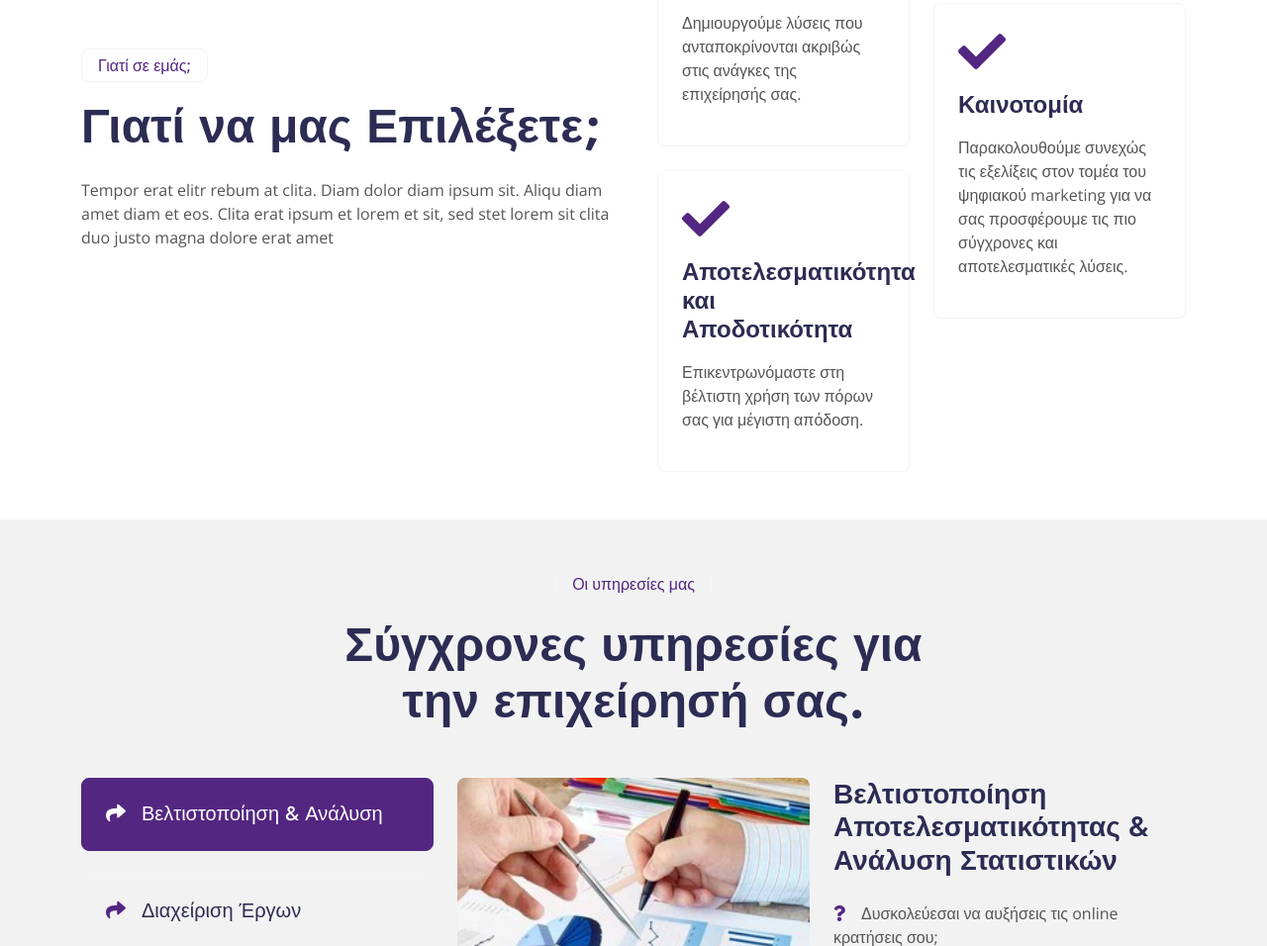
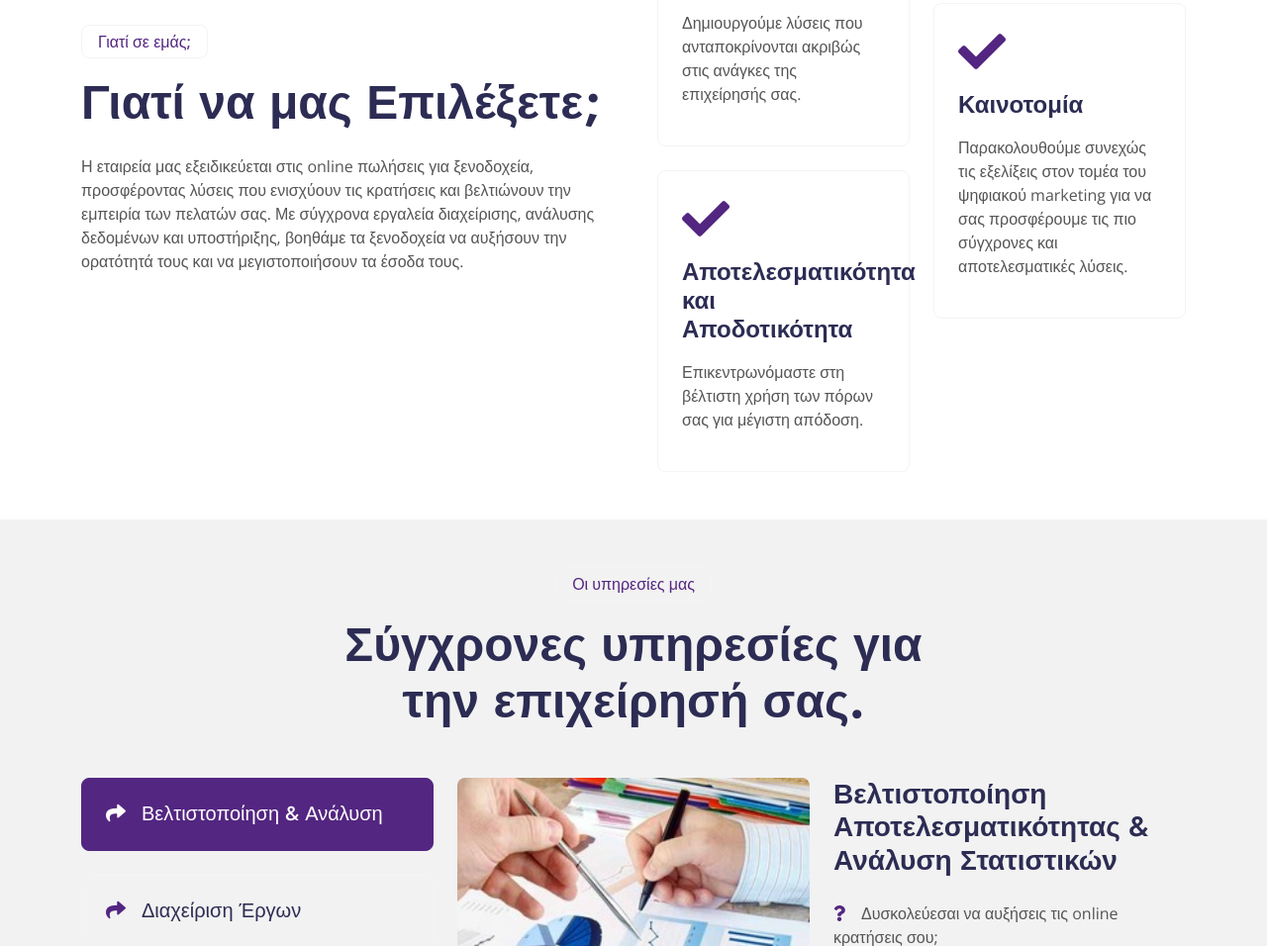
Before and after one commit to ThanasisTop/YieldWay, a plain HTML site: page index.html in a window 1280 px wide. Shown: the part 2168-3124 px from the top of the page at 99% size. Drawn offline with nearby package versions, Linux system fonts and the light colour scheme.

Commit message:
Why us paragraph change

```diff
--- a/index.html
+++ b/index.html
@@ -309,8 +309,8 @@
                 <div class="col-lg-6 wow fadeInUp" data-wow-delay="0.1s">
                     <p class="d-inline-block border rounded text-primary fw-semi-bold py-1 px-3">Γιατί σε εμάς;</p>
                     <h2 class="display-5 mb-4">Γιατί να μας Επιλέξετε;</h2>
-                    <p class="mb-4">Tempor erat elitr rebum at clita. Diam dolor diam ipsum sit. Aliqu diam amet diam et
-                        eos. Clita erat ipsum et lorem et sit, sed stet lorem sit clita duo justo magna dolore erat amet
+                    <p class="mb-4">Η εταιρεία μας εξειδικεύεται στις online πωλήσεις για ξενοδοχεία, προσφέροντας λύσεις που ενισχύουν τις κρατήσεις και βελτιώνουν την εμπειρία των πελατών σας.
+					Με σύγχρονα εργαλεία διαχείρισης, ανάλυσης δεδομένων και υποστήριξης, βοηθάμε τα ξενοδοχεία να αυξήσουν την ορατότητά τους και να μεγιστοποιήσουν τα έσοδα τους.
                     </p>
                     <!-- <a class="btn btn-primary py-3 px-5" href="">Explore More</a> -->
                 </div>
```
